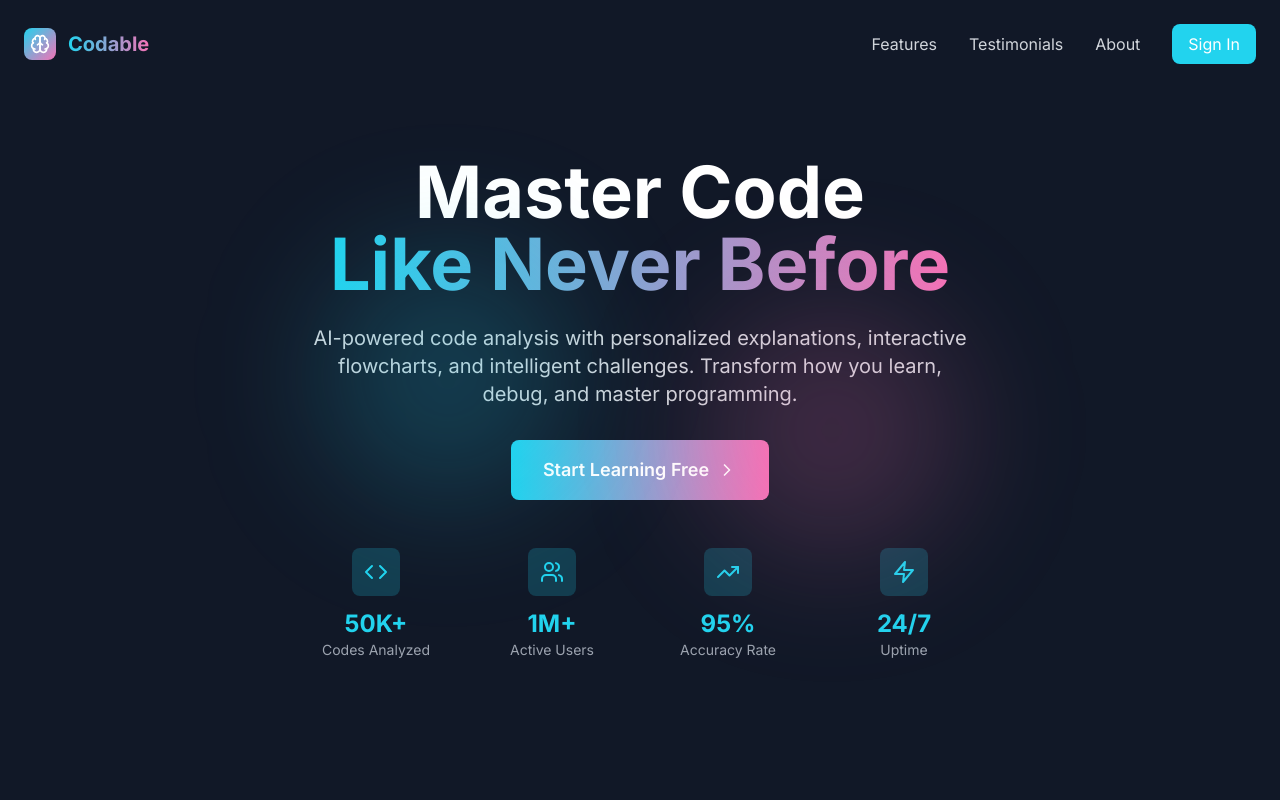
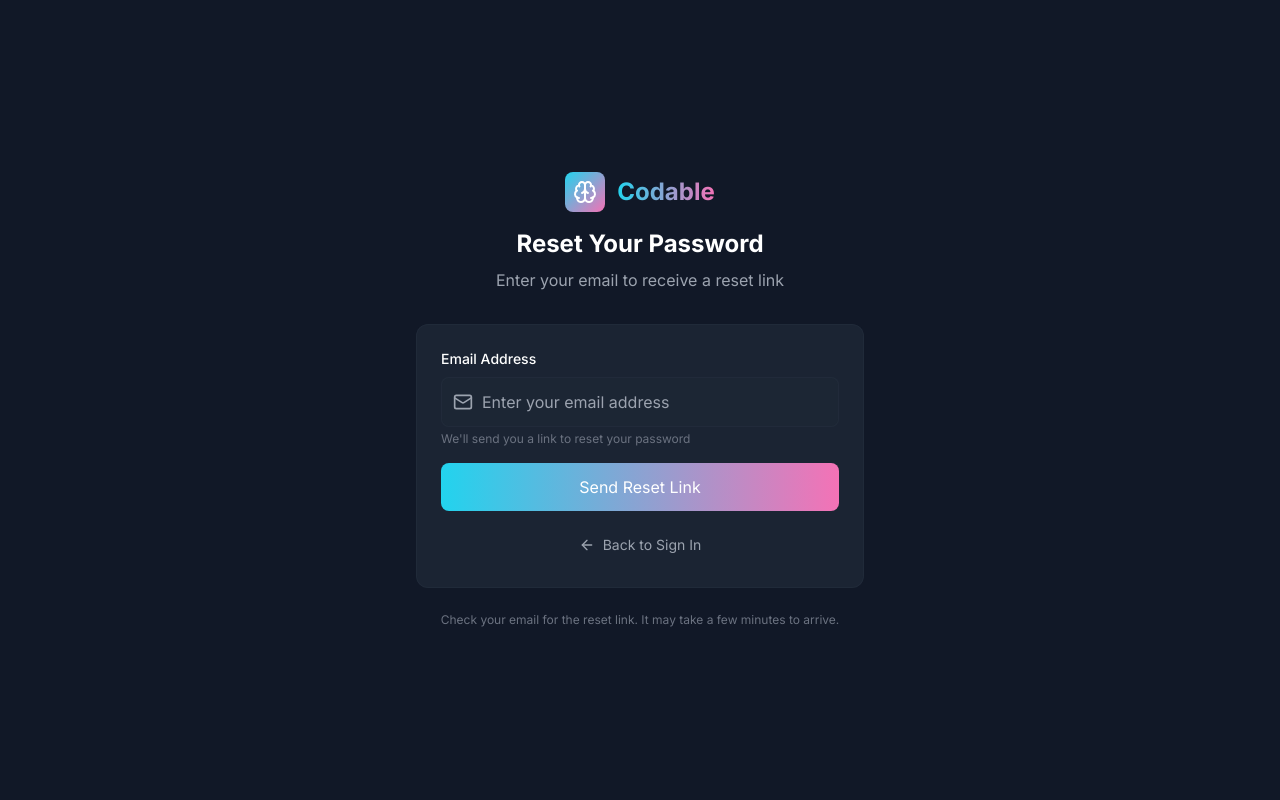
Before and after one commit to DarshanVarade/Codable, a React (Vite) app: page /reset-password in a window 1280 px wide. Before the commit this address led to /. Shown: the top 800 px of the page. Built offline with nearby package versions, Linux system fonts and the light colour scheme; no server answers.

Commit message:
Create direct password reset flow

```diff
--- a/src/App.tsx
+++ b/src/App.tsx
@@ -28,10 +28,19 @@ const AuthHandler: React.FC = () => {
       const refreshToken = searchParams.get('refresh_token');
       const error = searchParams.get('error');
       const errorDescription = searchParams.get('error_description');
+      const errorCode = searchParams.get('error_code');
 
-      // Handle errors first
+      // Handle errors - redirect to reset password page for expired tokens
       if (error) {
         console.error('Auth callback error:', error, errorDescription);
+
+        if (errorCode === 'otp_expired' || error === 'access_denied') {
+          toast.error('Reset link has expired. Please request a new one.');
+          // Redirect to reset password page where user can enter email again
+          navigate('/reset-password', { replace: true });
+          return;
+        }
+
         toast.error(errorDescription || 'Authentication failed');
         navigate('/', { replace: true });
         return;
@@ -56,8 +65,8 @@ const AuthHandler: React.FC = () => {
           return;
         } catch (error: any) {
           console.error('Password reset session error:', error);
-          toast.error('Invalid or expired reset link');
-          navigate('/', { replace: true });
+          toast.error('Invalid or expired reset link. Please request a new one.');
+          navigate('/reset-password', { replace: true });
           return;
         }
       }
--- a/src/pages/ResetPassword.tsx
+++ b/src/pages/ResetPassword.tsx
@@ -1,14 +1,16 @@
 import React, { useState, useEffect } from 'react';
 import { motion } from 'framer-motion';
 import { useNavigate } from 'react-router-dom';
-import { Lock, Eye, EyeOff, CheckCircle, AlertCircle, Brain } from 'lucide-react';
+import { Lock, Eye, EyeOff, CheckCircle, AlertCircle, Brain, Mail, ArrowLeft } from 'lucide-react';
 import { useAuth } from '../hooks/useAuth';
 import { supabase } from '../lib/supabase';
 import toast from 'react-hot-toast';
 
 const ResetPassword: React.FC = () => {
   const navigate = useNavigate();
-  const { updatePassword } = useAuth();
+  const { updatePassword, resetPassword } = useAuth();
+  const [step, setStep] = useState<'request' | 'reset'>('request');
+  const [email, setEmail] = useState('');
   const [password, setPassword] = useState('');
   const [confirmPassword, setConfirmPassword] = useState('');
   const [showPassword, setShowPassword] = useState(false);
@@ -26,22 +28,46 @@ const ResetPassword: React.FC = () => {
 
         if (session) {
           setIsValidSession(true);
+          setStep('reset');
         } else {
-          toast.error('Invalid or expired reset link');
-          navigate('/', { replace: true });
+          setIsValidSession(false);
+          setStep('request');
         }
       } catch (error: any) {
-        toast.error('Invalid reset session');
-        navigate('/', { replace: true });
+        console.error('Session check error:', error);
+        setIsValidSession(false);
+        setStep('request');
       } finally {
         setCheckingSession(false);
       }
     };
 
     checkSession();
-  }, [navigate]);
+  }, []);
 
-  const handleSubmit = async (e: React.FormEvent) => {
+  const handleRequestReset = async (e: React.FormEvent) => {
+    e.preventDefault();
+
+    if (!email.trim()) {
+      toast.error('Please enter your email address');
+      return;
+    }
+
+    setLoading(true);
+
+    try {
+      const { error } = await resetPassword(email);
+      if (error) throw error;
+
+      toast.success('Password reset link sent! Check your email.');
+    } catch (error: any) {
+      toast.error(error.message || 'Failed to send reset email');
+    } finally {
+      setLoading(false);
+    }
+  };
+
+  const handleResetPassword = async (e: React.FormEvent) => {
     e.preventDefault();
 
     if (password !== confirmPassword) {
@@ -81,14 +107,10 @@ const ResetPassword: React.FC = () => {
       <div className="min-h-screen bg-background-light dark:bg-background-dark flex items-center justify-center">
         <div className="text-center">
           <div className="w-16 h-16 border-4 border-primary-dark border-t-transparent rounded-full animate-spin mx-auto mb-4" />
-          <p className="text-lg font-medium">Validating reset link...</p>
+          <p className="text-lg font-medium">Checking session...</p>
         </div>
       </div>
     );
-  }
-
-  if (!isValidSession) {
-    return null; // Will redirect in useEffect
   }
 
   return (
@@ -108,18 +130,72 @@ const ResetPassword: React.FC = () => {
               Codable
             </span>
           </div>
-          <h1 className="text-2xl font-bold mb-2">Reset Your Password</h1>
-          <p className="text-gray-400">Enter your new password below</p>
+          <h1 className="text-2xl font-bold mb-2">
+            {step === 'request' ? 'Reset Your Password' : 'Set New Password'}
+          </h1>
+          <p className="text-gray-400">
+            {step === 'request'
+              ? 'Enter your email to receive a reset link'
+              : 'Enter your new password below'
+            }
+          </p>
         </div>
 
-        {/* Reset Form */}
+        {/* Form */}
         <motion.div
           initial={{ opacity: 0, scale: 0.95 }}
           animate={{ opacity: 1, scale: 1 }}
           transition={{ delay: 0.1 }}
           className="bg-card-dark/80 backdrop-blur-sm rounded-xl border border-gray-700/20 p-6"
         >
-          <form onSubmit={handleSubmit} className="space-y-4">
+          {step === 'request' ? (
+            <form onSubmit={handleRequestReset} className="space-y-4">
+              <div>
+                <label className="block text-sm font-medium mb-2">Email Address</label>
+                <div className="relative">
+                  <Mail className="absolute left-3 top-1/2 transform -translate-y-1/2 w-5 h-5 text-gray-400" />
+                  <input
+                    type="email"
+                    value={email}
+                    onChange={(e) => setEmail(e.target.value)}
+                    className="w-full pl-10 pr-4 py-3 bg-gray-800/50 border border-gray-700/20 rounded-lg focus:outline-none focus:ring-2 focus:ring-primary-dark/50 text-white"
+                    placeholder="Enter your email address"
+                    required
+                  />
+                </div>
+                <p className="text-xs text-gray-500 mt-1">
+                  We'll send you a link to reset your password
+                </p>
+              </div>
+
+              <button
+                type="submit"
+                disabled={loading}
+                className="w-full py-3 bg-gradient-to-r from-primary-dark to-secondary-dark text-white rounded-lg hover:shadow-lg transition-all disabled:opacity-50 disabled:cursor-not-allowed"
+              >
+                {loading ? (
+                  <div className="flex items-center justify-center gap-2">
+                    <div className="w-5 h-5 border-2 border-white border-t-transparent rounded-full animate-spin" />
+                    Sending Reset Link...
+                  </div>
+                ) : (
+                  'Send Reset Link'
+                )}
+              </button>
+
+              <div className="text-center">
+                <button
+                  type="button"
+                  onClick={() => navigate('/')}
+                  className="flex items-center justify-center gap-2 w-full py-2 text-sm text-gray-400 hover:text-white transition-colors"
+                >
+                  <ArrowLeft className="w-4 h-4" />
+                  Back to Sign In
+                </button>
+              </div>
+            </form>
+          ) : (
+            <form onSubmit={handleResetPassword} className="space-y-4">
               <div>
                 <label className="block text-sm font-medium mb-2">New Password</label>
                 <div className="relative">
@@ -200,16 +276,18 @@ const ResetPassword: React.FC = () => {
                   'Update Password'
                 )}
               </button>
-          </form>
 
-          <div className="mt-6 text-center">
+              <div className="text-center">
                 <button
+                  type="button"
                   onClick={() => navigate('/')}
                   className="text-sm text-gray-400 hover:text-white transition-colors"
                 >
                   Back to Sign In
                 </button>
               </div>
+            </form>
+          )}
         </motion.div>
 
         {/* Security Note */}
@@ -220,7 +298,10 @@ const ResetPassword: React.FC = () => {
           className="mt-6 text-center"
         >
           <p className="text-xs text-gray-500">
-            Your password will be securely encrypted and stored.
+            {step === 'request'
+              ? 'Check your email for the reset link. It may take a few minutes to arrive.'
+              : 'Your password will be securely encrypted and stored.'
+            }
           </p>
         </motion.div>
       </motion.div>
```
Lines whose indentation alone changed are shown as unchanged.
